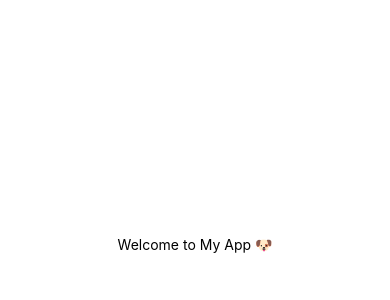
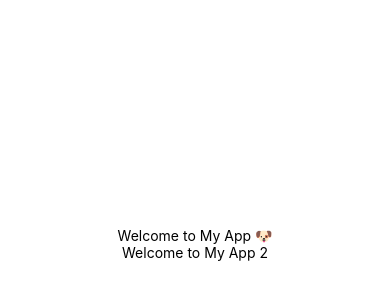
Before and after one commit to Esther2524/CS5520_hw1, a React Native app: screen / in a window 390 px wide. Shown: the part 178-478 px from the top of the page. Built offline with nearby package versions, Linux system fonts and the light colour scheme.

Commit message:
Added a Header component and props

```diff
--- a/App.js
+++ b/App.js
@@ -1,5 +1,6 @@
 import { StatusBar } from 'expo-status-bar';
 import { StyleSheet, Text, View } from 'react-native';
+import Header from './components/Header';
 
 export default function App() {
   const appName = "My App"
@@ -7,6 +8,7 @@ export default function App() {
     <View style={styles.container}>
       <Text>Welcome to {appName} 🐶</Text>
       <StatusBar style="auto" />
+      <Header name="My App" version={2}/>
     </View>
   );
 }
--- /dev/null
+++ b/components/Header.js
@@ -0,0 +1,13 @@
+import { View, Text } from 'react-native'
+import React from 'react'
+
+export default function Header(props) {
+    console.log(props)
+  return (
+    <View>
+      <Text>Welcome to {props.name} {props.version}</Text>
+    </View>
+  )
+}
+
+// rnf
```
